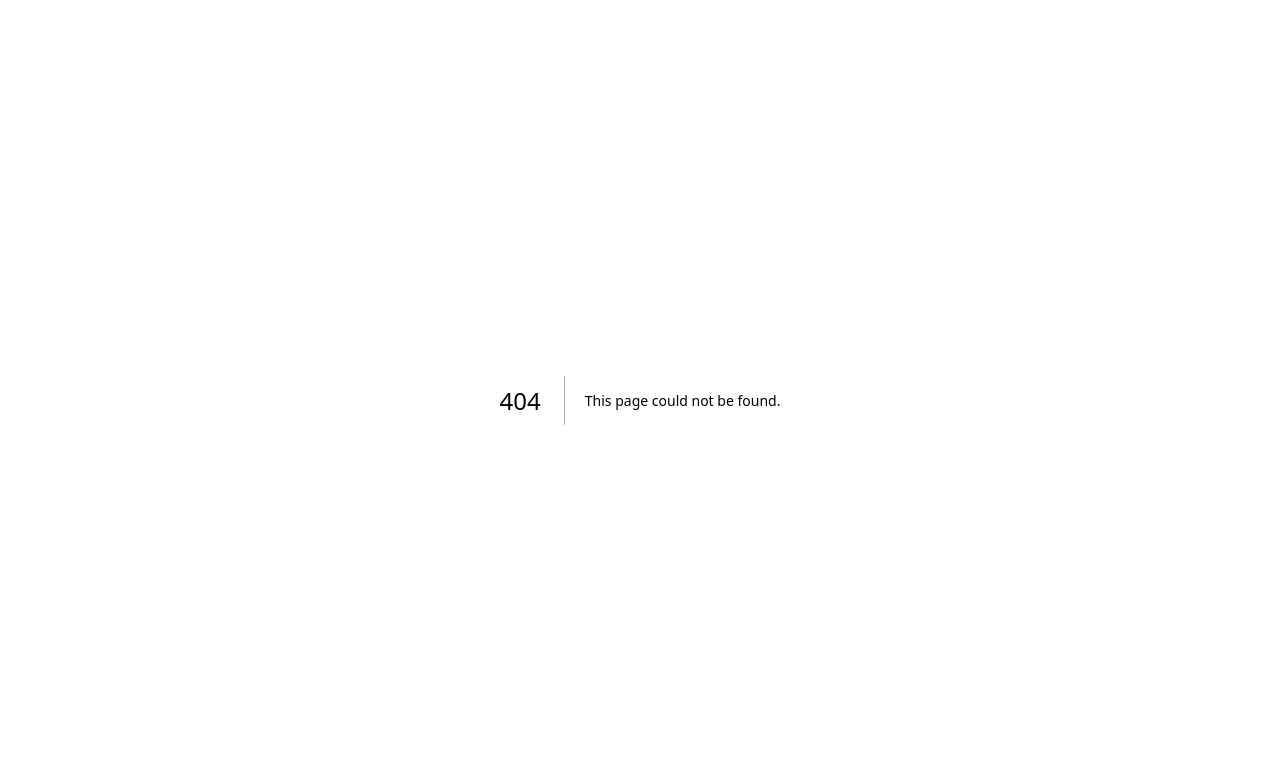
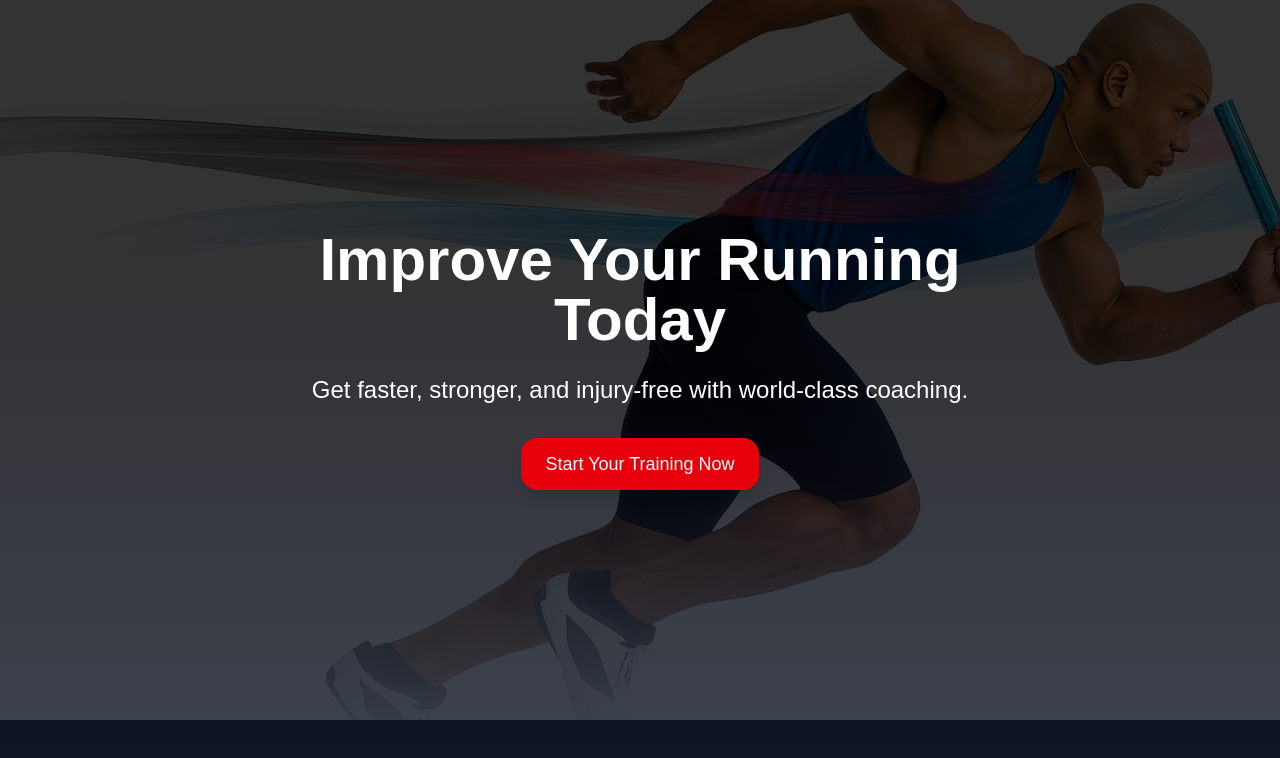
Before and after one commit to CanvernSH/SprintingSpeedWebsite, a Next.js app: page /Temp in a window 1280 px wide. Before the commit this address had no page. Shown: the top 758 px of the page. Built offline with nearby package versions, Linux system fonts and the light colour scheme.

Commit message:
Added alternative hero section use slash temp

```diff
--- /dev/null
+++ b/src/app/Temp/page.tsx
@@ -0,0 +1,36 @@
+'use client'
+
+import Image from 'next/image'
+import Link from 'next/link'
+
+export default function Home() {
+  return (
+    <main className="min-h-screen bg-gradient-to-b from-black to-gray-900 text-white">
+      {/* Hero Section */}
+      <section className="relative flex items-center justify-center h-[90vh] px-6 text-center">
+        {/* Optional background image */}
+        <Image
+          src="/images/sprintingspeedimage.png" // Make sure this image exists in your /public folder
+          alt="Runner"
+          fill
+          className="object-cover opacity-20"
+        />
+        <div className="z-10 max-w-3xl">
+          <h1 className="text-5xl md:text-6xl font-bold mb-6">
+            Improve Your Running Today
+          </h1>
+          <p className="text-xl md:text-2xl mb-8">
+            Get faster, stronger, and injury-free with world-class coaching.
+          </p>
+          <Link href="#contact">
+            <button className="bg-red-600 hover:bg-red-700 text-white px-6 py-3 text-lg rounded-2xl transition duration-300 shadow-lg">
+              Start Your Training Now
+            </button>
+          </Link>
+        </div>
+      </section>
+
+      {/* Other content goes here */}
+    </main>
+  )
+}
```
